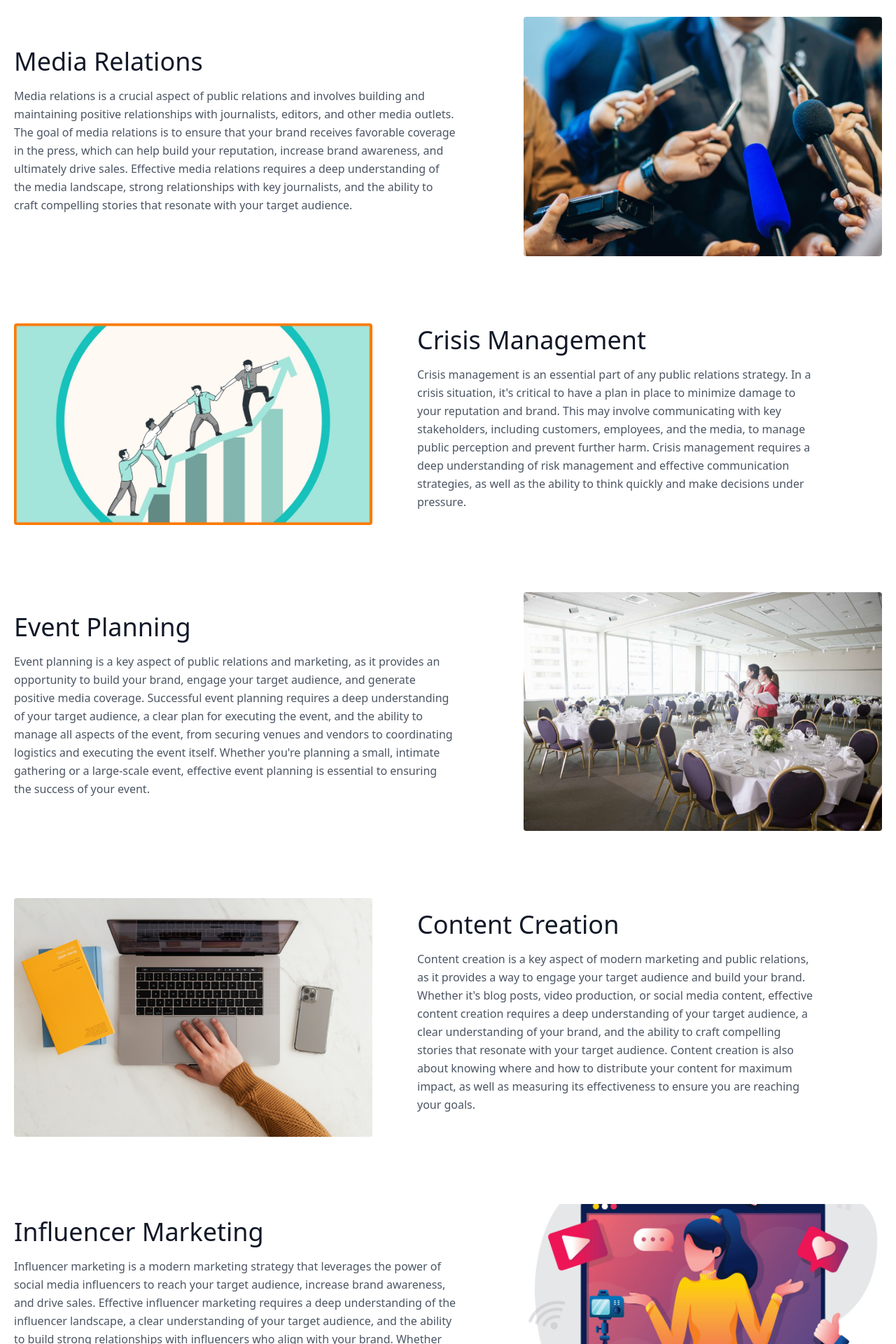
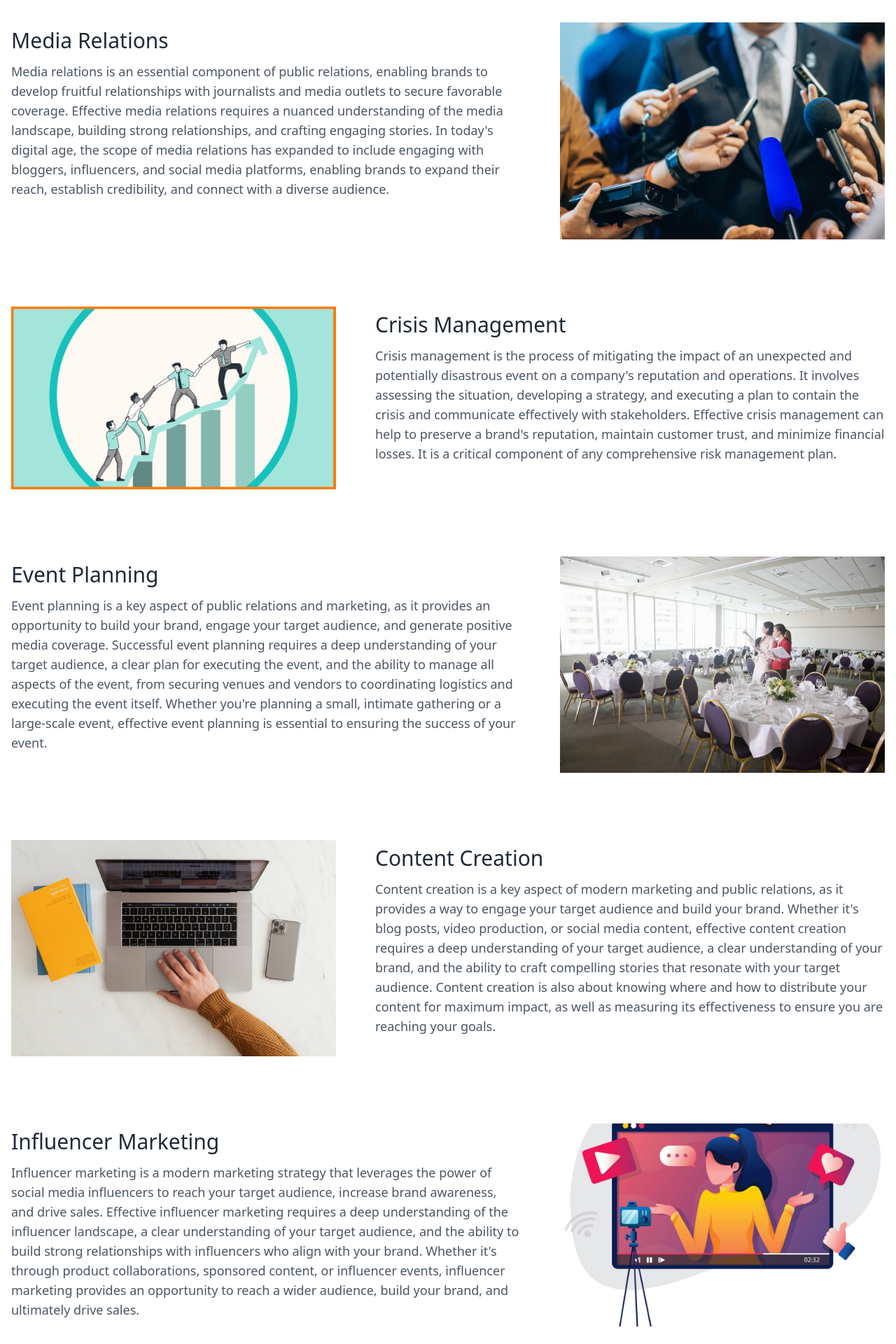
Before and after one commit to appzaib/Pliocio, a Next.js app: page /services in a window 1280 px wide. Shown: the part 200-2120 px from the top of the page at 70% size. Built offline with nearby package versions, Linux system fonts and the light colour scheme.

Commit message:
Update Services Section

```diff
--- a/pages/services.js
+++ b/pages/services.js
@@ -1,67 +1,71 @@
+import Head from "next/head";
+
 export default function Services() {
   return (
     <div>
-      <section className="text-gray-600 container mx-auto">
-        <h1 class="text-5xl font-bold my-8 text-center text-gray-900">
+      <Head>
+        <title>Services</title>
+      </Head>
+      <div className="container mx-auto text-center md:text-start items-center md:items-start px-4 text-gray-600">
+        <h1 class="text-5xl font-medium my-9 text-center text-gray-900">
           Our Services
         </h1>
-        <div className="flex px-5 py-12 md:flex-row flex-col items-center">
-          <div className="lg:flex-grow md:w-1/2 lg:pr-24 md:pr-16 flex flex-col md:items-start md:text-left md:mb-0 items-center text-center">
-            <h1 className="title-font sm:text-4xl text-3xl mb-4 font-medium text-gray-900">
+
+        <div class="flex flex-col md:flex-row py-12">
+          <img src="PUBLIC.jpg" alt="Your Image" class="w-full md:hidden" />
+          <div class="w-full md:w-7/12">
+            <h2 class="text-2xl md:text-3xl font-medium mt-2 mb-3 text-gray-800">
               Media Relations
-            </h1>
-            <p className="mb-4 leading-relaxed">
-              Media relations is a crucial aspect of public relations and
-              involves building and maintaining positive relationships with
-              journalists, editors, and other media outlets. The goal of media
-              relations is to ensure that your brand receives favorable coverage
-              in the press, which can help build your reputation, increase brand
-              awareness, and ultimately drive sales. Effective media relations
-              requires a deep understanding of the media landscape, strong
-              relationships with key journalists, and the ability to craft
-              compelling stories that resonate with your target audience.
+            </h2>
+            <p class="text-base md:text-lg leading-relaxed">
+              Media relations is an essential component of public relations,
+              enabling brands to develop fruitful relationships with journalists
+              and media outlets to secure favorable coverage. Effective media
+              relations requires a nuanced understanding of the media landscape,
+              building strong relationships, and crafting engaging stories. In
+              today's digital age, the scope of media relations has expanded to
+              include engaging with bloggers, influencers, and social media
+              platforms, enabling brands to expand their reach, establish
+              credibility, and connect with a diverse audience.
             </p>
           </div>
-          <div className="lg:max-w-lg lg:w-full md:w-1/2 w-5/6">
           <img
-              className="object-cover object-center rounded"
-              alt="hero"
             src="PUBLIC.jpg"
+            alt="Your Image"
+            class="hidden md:block w-full md:w-5/12 md:pl-14"
           />
         </div>
-        </div>
 
-        <div className="flex px-5 py-12 md:flex-row flex-col items-center">
-          <div className="lg:max-w-lg lg:w-full md:w-1/2 w-5/6">
+        <div class="flex flex-col md:flex-row py-12">
           <img
-              className="object-cover object-center rounded"
-              alt="hero"
             src="crisis.jpg"
+            alt="Your Image"
+            class="w-full md:w-5/12 md:pr-14"
           />
-          </div>
-          <div className="lg:flex-grow md:w-1/2 lg:pr-24 md:pl-16 flex flex-col md:items-start md:text-left md:mb-0 items-center text-center">
-            <h1 className="title-font sm:text-4xl text-3xl mb-4 font-medium text-gray-900">
+          <div class="w-full md:w-7/12">
+            <h2 class="text-2xl md:text-3xl font-medium mt-2 mb-3 text-gray-800">
               Crisis Management
-            </h1>
-            <p className="mb-4 leading-relaxed">
-              Crisis management is an essential part of any public relations
-              strategy. In a crisis situation, it's critical to have a plan in
-              place to minimize damage to your reputation and brand. This may
-              involve communicating with key stakeholders, including customers,
-              employees, and the media, to manage public perception and prevent
-              further harm. Crisis management requires a deep understanding of
-              risk management and effective communication strategies, as well as
-              the ability to think quickly and make decisions under pressure.
+            </h2>
+            <p class="text-base md:text-lg leading-relaxed">
+              Crisis management is the process of mitigating the impact of an
+              unexpected and potentially disastrous event on a company's
+              reputation and operations. It involves assessing the situation,
+              developing a strategy, and executing a plan to contain the crisis
+              and communicate effectively with stakeholders. Effective crisis
+              management can help to preserve a brand's reputation, maintain
+              customer trust, and minimize financial losses. It is a critical
+              component of any comprehensive risk management plan.
             </p>
           </div>
         </div>
 
-        <div className="flex px-5 py-12 md:flex-row flex-col items-center">
-          <div className="lg:flex-grow md:w-1/2 lg:pr-24 md:pr-16 flex flex-col md:items-start md:text-left md:mb-0 items-center text-center">
-            <h1 className="title-font sm:text-4xl text-3xl mb-4 font-medium text-gray-900">
+        <div class="flex flex-col md:flex-row py-12">
+          <img src="EVENT.jpg" alt="Your Image" class="w-full md:hidden" />
+          <div class="w-full md:w-7/12">
+            <h2 class="text-2xl md:text-3xl font-medium mt-2 mb-3 text-gray-800">
               Event Planning
-            </h1>
-            <p className="mb-4 leading-relaxed">
+            </h2>
+            <p class="text-base md:text-lg leading-relaxed">
               Event planning is a key aspect of public relations and marketing,
               as it provides an opportunity to build your brand, engage your
               target audience, and generate positive media coverage. Successful
@@ -74,28 +78,24 @@ export default function Services() {
               success of your event.
             </p>
           </div>
-          <div className="lg:max-w-lg lg:w-full md:w-1/2 w-5/6">
           <img
-              className="object-cover object-center rounded"
-              alt="hero"
             src="EVENT.jpg"
+            alt="Your Image"
+            class="hidden md:block w-full md:w-5/12 md:pl-14"
           />
         </div>
-        </div>
 
-        <div className="flex px-5 py-12 md:flex-row flex-col items-center">
-          <div className="lg:max-w-lg lg:w-full md:w-1/2 w-5/6">
+        <div class="flex flex-col md:flex-row py-12">
           <img
-              className="object-cover object-center rounded"
-              alt="hero"
             src="content.jpg"
+            alt="Your Image"
+            class="w-full md:w-5/12 md:pr-14"
           />
-          </div>
-          <div className="lg:flex-grow md:w-1/2 lg:pr-24 md:pl-16 flex flex-col md:items-start md:text-left md:mb-0 items-center text-center">
-            <h1 className="title-font sm:text-4xl text-3xl mb-4 font-medium text-gray-900">
+          <div class="w-full md:w-7/12">
+            <h2 class="text-2xl md:text-3xl font-medium mt-2 mb-3 text-gray-800">
               Content Creation
-            </h1>
-            <p className="mb-4 leading-relaxed">
+            </h2>
+            <p class="text-base md:text-lg leading-relaxed">
               Content creation is a key aspect of modern marketing and public
               relations, as it provides a way to engage your target audience and
               build your brand. Whether it's blog posts, video production, or
@@ -110,12 +110,13 @@ export default function Services() {
           </div>
         </div>
 
-        <div className="flex px-5 py-12 md:flex-row flex-col items-center">
-          <div className="lg:flex-grow md:w-1/2 lg:pr-24 md:pr-16 flex flex-col md:items-start md:text-left md:mb-0 items-center text-center">
-            <h1 className="title-font sm:text-4xl text-3xl mb-4 font-medium text-gray-900">
+        <div class="flex flex-col md:flex-row py-12">
+          <img src="marketing.jpg" alt="Your Image" class="w-full md:hidden" />
+          <div class="w-full md:w-7/12">
+            <h2 class="text-2xl md:text-3xl font-medium mt-2 mb-3 text-gray-800">
               Influencer Marketing
-            </h1>
-            <p className="mb-4 leading-relaxed">
+            </h2>
+            <p class="text-base md:text-lg leading-relaxed">
               Influencer marketing is a modern marketing strategy that leverages
               the power of social media influencers to reach your target
               audience, increase brand awareness, and drive sales. Effective
@@ -128,28 +129,24 @@ export default function Services() {
               audience, build your brand, and ultimately drive sales.
             </p>
           </div>
-          <div className="lg:max-w-lg lg:w-full md:w-1/2 w-5/6">
           <img
-              className="object-cover object-center rounded"
-              alt="hero"
             src="marketing.jpg"
+            alt="Your Image"
+            class="hidden md:block w-full md:w-5/12 md:pl-14"
           />
         </div>
-        </div>
 
-        <div className="flex px-5 py-12 md:flex-row flex-col items-center">
-          <div className="lg:max-w-lg lg:w-full md:w-1/2 w-5/6">
+        <div class="flex flex-col md:flex-row py-12">
           <img
-              className="object-cover object-center rounded"
-              alt="hero"
             src="SOCIAL-MEDIA.jpg"
+            alt="Your Image"
+            class="w-full md:w-5/12 md:pr-14"
           />
-          </div>
-          <div className="lg:flex-grow md:w-1/2 lg:pr-24 md:pl-16 flex flex-col md:items-start md:text-left md:mb-0 items-center text-center">
-            <h1 className="title-font sm:text-4xl text-3xl mb-4 font-medium text-gray-900">
+          <div class="w-full md:w-7/12">
+            <h2 class="text-2xl md:text-3xl font-medium mt-2 mb-3 text-gray-800">
               Social Media Management
-            </h1>
-            <p className="mb-4 leading-relaxed">
+            </h2>
+            <p class="text-base md:text-lg leading-relaxed">
               Social media management is an essential aspect of modern marketing
               and public relations. It involves creating and executing effective
               social media strategies, from content creation to community
@@ -164,7 +161,7 @@ export default function Services() {
             </p>
           </div>
         </div>
-      </section>
+      </div>
     </div>
   );
 }
```
Lines whose indentation alone changed are shown as unchanged.
